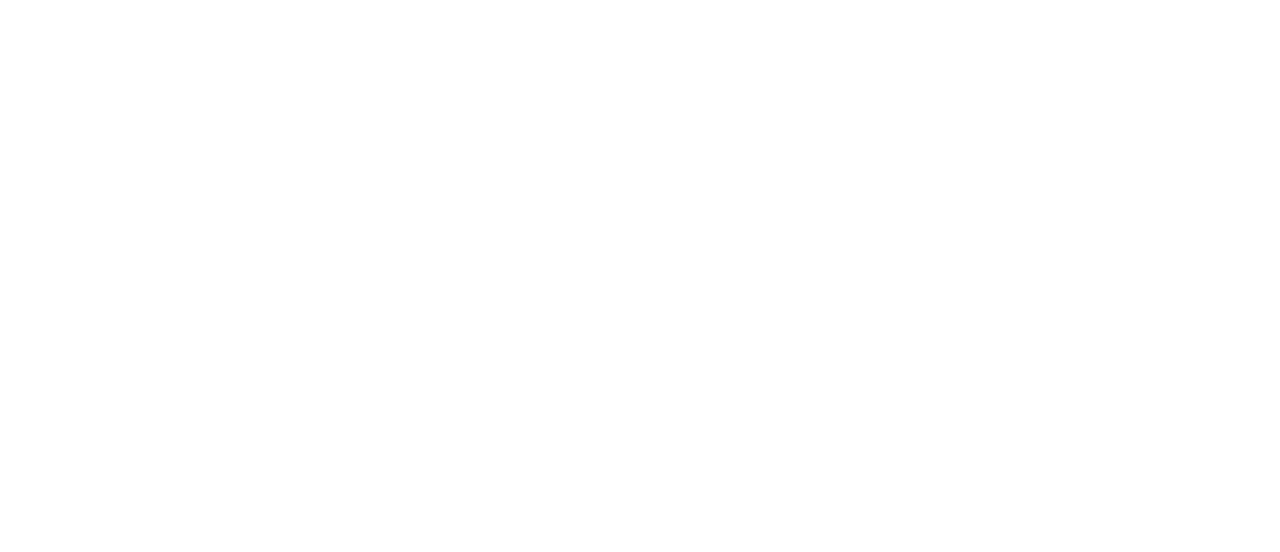
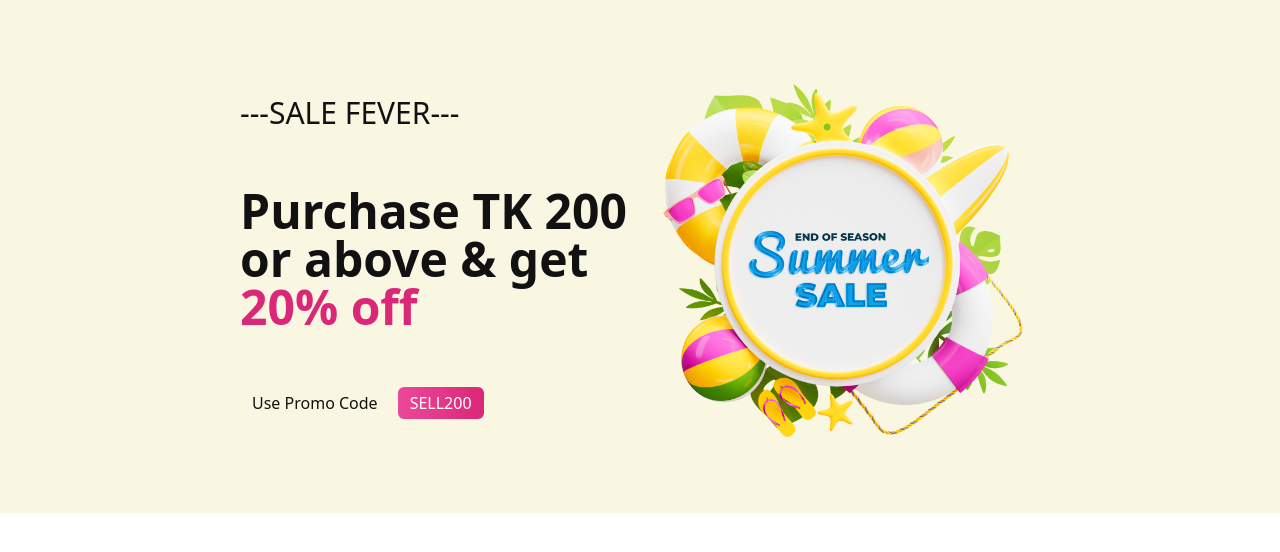
Before and after one commit to arnabw/summer-sale, a plain HTML site: page index.html in a window 1280 px wide. Drawn offline with nearby package versions, Linux system fonts and the light colour scheme.

Commit message:
added header section

```diff
--- a/index.html
+++ b/index.html
@@ -11,7 +11,36 @@
     />
     <script src="https://cdn.tailwindcss.com"></script>
   </head>
-  <body>
+  <body class="container mx-auto text-pretty">
+    <header
+      class="flex flex-col-reverse lg:flex-row justify-between items-center w-full bg-[#F9F6E2] px-4 md:px-24 lg:px-60 py-4 md:py-8 lg:py-14"
+    >
+      <div
+        class="text-[#111111] space-y-4 md:space-y-6 lg:space-y-14 text-center lg:text-left"
+      >
+        <p class="font-medium text-xl md:text-2xl lg:text-3xl">
+          ---SALE FEVER---
+        </p>
+        <h2 class="font-bold text-3xl md:text-4xl lg:text-5xl max-w-[703px]">
+          Purchase TK 200 or above & get
+          <span class="text-pink-600">20% off</span>
+        </h2>
+        <div class="flex items-center justify-center lg:justify-normal gap-2">
+          <span class="font-medium text-base px-3 py-1">Use Promo Code</span>
+          <span
+            class="text-white bg-gradient-to-r from-pink-500 to-pink-600 hover:bg-gradient-to-br font-medium rounded-md text-base px-3 py-1 text-center"
+            >SELL200</span
+          >
+        </div>
+      </div>
+      <div>
+        <img
+          class="max-w-full object-cover"
+          src="./images/Summer-1.png"
+          alt="highlighted picture"
+        />
+      </div>
+    </header>
     <script src="https://cdnjs.cloudflare.com/ajax/libs/flowbite/2.3.0/flowbite.min.js"></script>
     <script src="./script.js"></script>
   </body>
```
